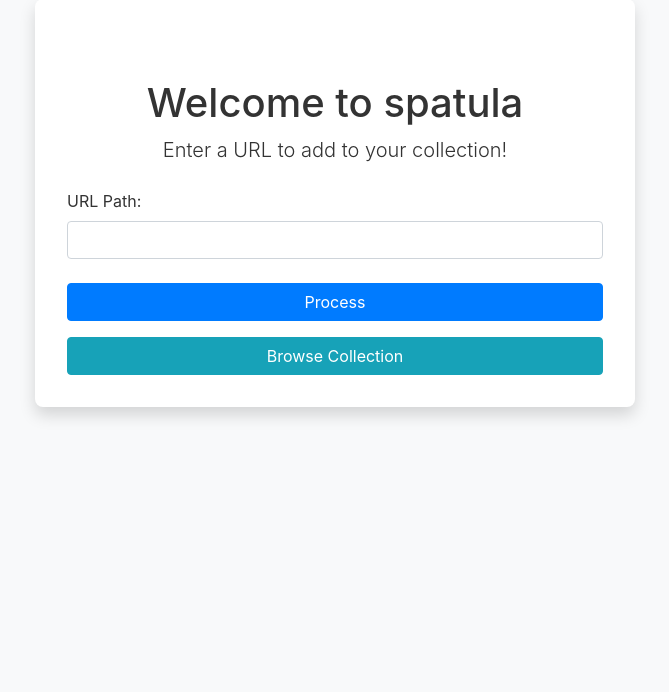
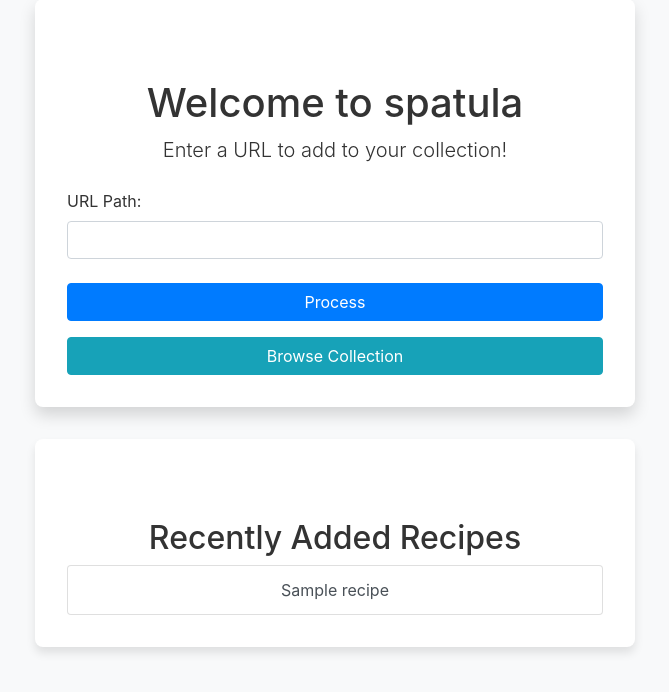
Before and after one commit to jknndy/spatula, a Flask app: template templates/home.html in a window 1280 px wide. Shown: the part 33-725 px from the top of the page, without its empty margins (305-974 px from the left). Run offline with Flask 3, Linux system fonts and the light colour scheme; the template is opened without the code that fills it: most values are stand-ins (such as "Sample title", 1, 10 or a date in 2020); some libraries are stand-ins or nearby versions.

Commit message:
recently added on home - webui

```diff
--- a/app.py
+++ b/app.py
@@ -7,7 +7,8 @@
 
 @app.route('/')
 def home():
-    return render_template('home.html')
+    recent_recipes = browse_recipes()[:4]
+    return render_template('home.html', recent_recipes=recent_recipes)
 
 @app.route('/process', methods=['POST'])
 def process():
--- a/templates/home.html
+++ b/templates/home.html
@@ -10,13 +10,13 @@
             background-color: #f8f9fa;
             color: #333;
         }
-        .container {
+        .container, .recent-recipes {
             background-color: #fff;
             padding: 2rem;
             border-radius: 8px;
             box-shadow: 0 6px 10px rgba(0, 0, 0, 0.1);
             max-width: 600px;
-            margin-top: 2rem;
+            margin: 2rem auto;
         }
         h1, .lead {
             text-align: center;
@@ -28,9 +28,12 @@
             width: 100%;
             margin-top: 0.5rem;
         }
+        .recent-recipes {
+            margin: 0 auto;
+            text-align: center;
+        }
     </style>
 </head>
-<body>
 <div class="container shadow">
     <h1 class="mt-5">Welcome to spatula</h1>
     <p class="lead">Enter a URL to add to your collection!</p>
@@ -43,6 +46,18 @@
     </form>
     <a href="/recipes" class="btn btn-info mt-3">Browse Collection</a>
 </div>
+<div class="recent-recipes">
+    <h2 class="mt-5">Recently Added Recipes</h2>
+    <div class="list-group">
+        {% for recipe in recent_recipes %}
+        <a href="/recipe/{{ recipe.filename[:-5] }}" class="list-group-item list-group-item-action">
+            {{ recipe.title }}
+        </a>
+                {% else %}
+            <p>No recent recipes found.</p>
+        {% endfor %}
+    </div>
+</div>
 <script src="https://code.jquery.com/jquery-3.5.1.slim.min.js"></script>
 <script src="https://cdn.jsdelivr.net/npm/@popperjs/core@2.5.2/dist/umd/popper.min.js"></script>
 <script src="https://stackpath.bootstrapcdn.com/bootstrap/4.5.2/js/bootstrap.min.js"></script>
--- a/templates/recipes.html
+++ b/templates/recipes.html
@@ -78,7 +78,7 @@
                     <img src="https://via.placeholder.com/200" alt="Placeholder">
                 {% endif %}
                 <p><a href="/recipe/{{ recipe.title | replace(" ", "_") }}">{{ recipe.title }}</a></p>
-                <p class="site-name">{{ recipe.site_name }}</p> <!-- Adjusted site_name display -->
+                <p class="site-name">{{ recipe.site_name }}</p>
             </div>
             {% endfor %}
         </div>
```
